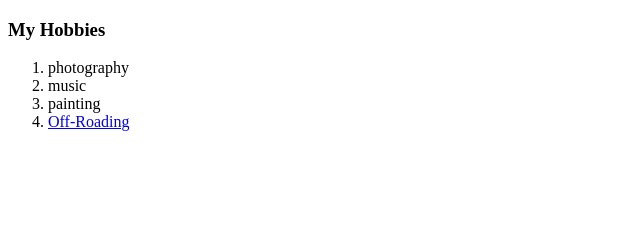
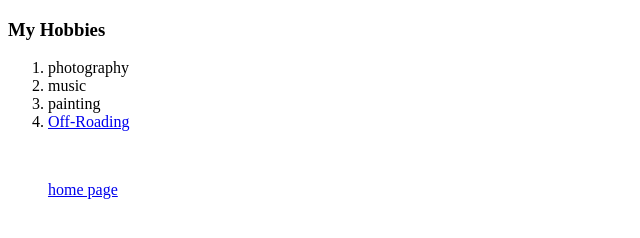
Before and after one commit to alisaeed0307/cv, a plain HTML site: page hobbies.html in a window 1280 px wide. Shown: the full height of the page, 0-640 px from the left. Drawn offline with Linux system fonts and the light colour scheme.

Commit message:
Update hobbies.html

```diff
--- a/hobbies.html
+++ b/hobbies.html
@@ -11,6 +11,9 @@
       <li>music</li>
       <li>painting</li>
       <li><a href="https://www.instagram.com/p/BvGxxlLnGM6/">Off-Roading</a></li>
-    </ol>
+    </ol><br>
+    <ul>
+      <a href="index.html">home page</a>
+    </ul>
   </body>
 </html>
```
